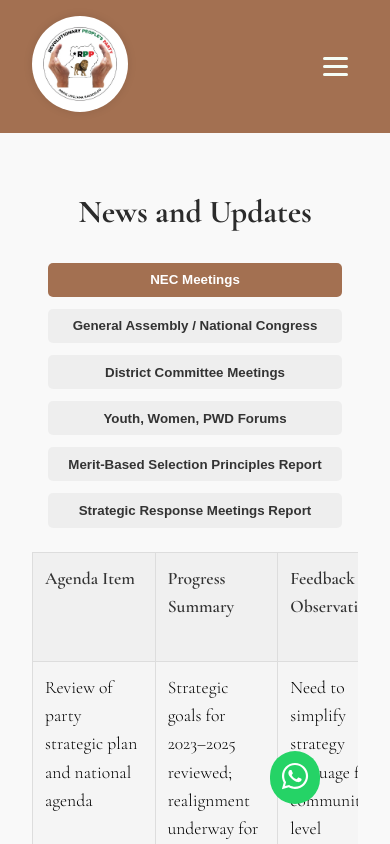
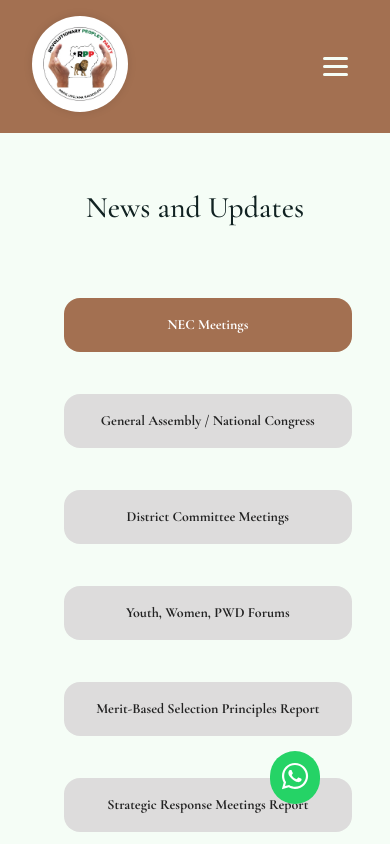
Before and after one commit to dkabagambe/Revolutionary-People-s-Party, a React (Create React App) app: page /news in a window 390 px wide. Shown: the top 844 px of the page. Built offline with nearby package versions, Linux system fonts and the light colour scheme.

Commit message:
styled News and Updates page

```diff
--- a/src/styles/LeadershipStructureSection.css
+++ b/src/styles/LeadershipStructureSection.css
@@ -56,6 +56,7 @@
   border-radius: 5px;
   font-weight: bold;
   cursor: pointer;
+  font-family: "Cormorant Garamond", serif;
 }
 
 .cta-button:hover {
@@ -72,13 +73,15 @@
   align-items: center;
   justify-content: center;
   flex-direction: column;
-  font-size: 20px;
+  font-family: "Cormorant Garamond", serif;
 }
 
 .section-title {
-  font-size: 2rem;
-  margin-bottom: 2rem;
-  color: #000;
+  color: #122;
+  font-size: clamp(30px, 2vw + 1rem, 40px);
+  font-weight: 500;
+  line-height: 1.2;
+  margin-bottom: calc(0.8 * clamp(50px, 2vw + 1rem, 65px));
 }
 
 .tab-buttons {
@@ -90,17 +93,17 @@
 }
 
 .tab-button {
-  padding: 1rem 1.5rem;
-  background: #e0e0e0;
+  padding: 0.8rem 1.3rem;
+  background: #dddcdc;
   border: none;
   border-radius: 1rem;
   font-weight: bold;
   color: #222;
   cursor: pointer;
-  margin: 1.5rem;
-  transition: background 0.3s ease;
-  font-family: garamond;
-  font-size: 1rem;
+  transition: background 0.3s ease, color 0.3s ease;
+  font-family: "Cormorant Garamond", serif;
+  font-size: clamp(14px, 1.5vw, 19px);
+  line-height: clamp(1.5, 1.6, 1.8);
 }
 
 .tab-button.active,
@@ -110,7 +113,8 @@
 }
 
 .tab-content {
-  max-width: 700px;
+  max-width: 800px;
+  height: 100%;
   margin: 0 auto;
   text-align: left;
   background: white;
@@ -118,24 +122,22 @@
   border-radius: 15px;
   box-shadow: 0 0 10px rgba(0, 0, 0, 0.1);
   color: #222;
-  background-color: #f5f5f5;
+  background: #dddcdc;
 }
 
 .tab-content h3 {
-  color: #000;
   font-size: clamp(20px, 1.5vw + 1rem, 22px);
-  font-weight: 500;
+  font-weight: 550;
   margin-bottom: calc(0.8 * clamp(10px, 2vw + 1rem, 15px));
+  color: #111;
 }
 
 .tab-content ul {
   padding-left: 1.5rem;
   font-weight: 300;
-  font-size: clamp(10px, 5vw, 18px);
+  font-size: clamp(12px, 5vw, 18px);
   line-height: clamp(1.5, 1.6, 1.8);
-  text-align: left;
   margin-bottom: calc(0.8 * clamp(50px, 2vw + 1rem, 65px));
-  list-style-type: decimal-leading-zero;
 }
 
 .tab-content li {
@@ -150,12 +152,12 @@
   }
 
   .hero-overlay p {
-    font-size: 1.4rem;
+    font-size: 1.7rem;
   }
 
   .cta-button {
     padding: 0.5rem;
-    font-size: 0.9rem;
+    font-size: 1.2rem;
   }
 
   .tab-buttons {
--- a/src/styles/NewsAndUpdates.css
+++ b/src/styles/NewsAndUpdates.css
@@ -1,33 +1,39 @@
 .news-updates {
   padding: 2rem;
-  background: #f9f9f9;
   font-family: "Cormorant Garamond", serif;
+  background: #f5fdf6;
 }
 
 .news-updates h2 {
   text-align: center;
-  margin-bottom: 2rem;
-  font-size: 2rem;
-  color: #2b2b2b;
+  color: #122;
+  font-size: clamp(30px, 2vw + 1rem, 40px);
+  font-weight: 500;
+  line-height: 1.2;
+  margin-bottom: calc(0.8 * clamp(50px, 2vw + 1rem, 65px));
 }
 
 .tabs {
   display: flex;
+  justify-content: center;
   flex-wrap: wrap;
-  justify-content: center;
-  margin-bottom: 1.5rem;
-  gap: 0.75rem;
+  gap: 1rem;
+  margin-bottom: 2rem;
+  padding: 1rem;
 }
 
 .tabs button {
-  padding: 0.6rem 1.2rem;
-  background: #eee;
+  padding: 0.8rem 1.3rem;
+  background: #dddcdc;
   border: none;
-  border-radius: 5px;
+  border-radius: 1rem;
   font-weight: bold;
-  color: #333;
+  color: #222;
   cursor: pointer;
-  transition: background 0.3s ease;
+  transition: background 0.3s ease, color 0.3s ease;
+  font-family: "Cormorant Garamond", serif;
+  font-size: clamp(14px, 1.5vw, 19px);
+  line-height: clamp(1.5, 1.6, 1.8);
 }
 
 .tabs button.active,
@@ -45,6 +51,7 @@ table {
   border-collapse: collapse;
   background: #f5f5f5;
   box-shadow: 0 0 8px rgba(0, 0, 0, 0.1);
+  font-family: "Cormorant Garamond", serif;
 }
 
 table th,
@@ -54,17 +61,17 @@ table td {
   text-align: left;
   vertical-align: top;
   font-weight: 300;
-  font-size: clamp(10px, 5vw, 18px);
+  font-size: clamp(12px, 5vw, 18px);
   line-height: clamp(1.5, 1.6, 1.8);
-  text-align: left;
   margin-bottom: calc(0.8 * clamp(50px, 2vw + 1rem, 65px));
 }
 
 table th {
-  background: #f0f0f0;
-  font-weight: 600;
-  color: #333;
+  background: #f3f3f3;
   font-size: clamp(20px, 1.5vw + 1rem, 22px);
+  font-weight: 550;
+  margin-bottom: calc(0.8 * clamp(10px, 2vw + 1rem, 15px));
+  color: #111;
 }
 
 table tr:nth-child(even) {
@@ -75,16 +82,19 @@ table tr:nth-child(even) {
   .tabs {
     flex-direction: column;
     align-items: center;
+    padding: 1.2rem;
   }
 
   .tabs button {
-    width: 90%;
+    width: 100%;
     text-align: center;
+    width: 100%;
+    padding: 1rem;
+    margin: 0.8rem;
   }
 
   table th,
   table td {
     padding: 0.75rem;
-    font-size: 1.1rem;
   }
 }
```
